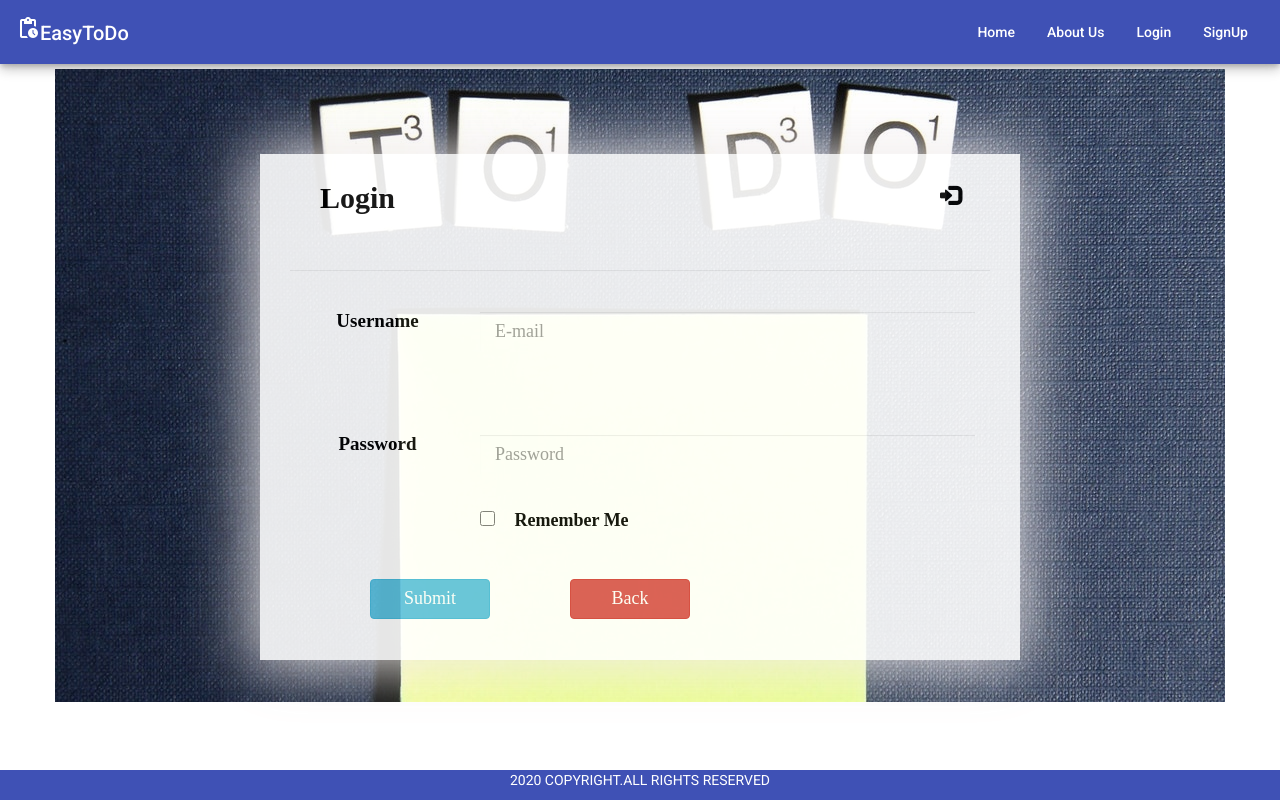
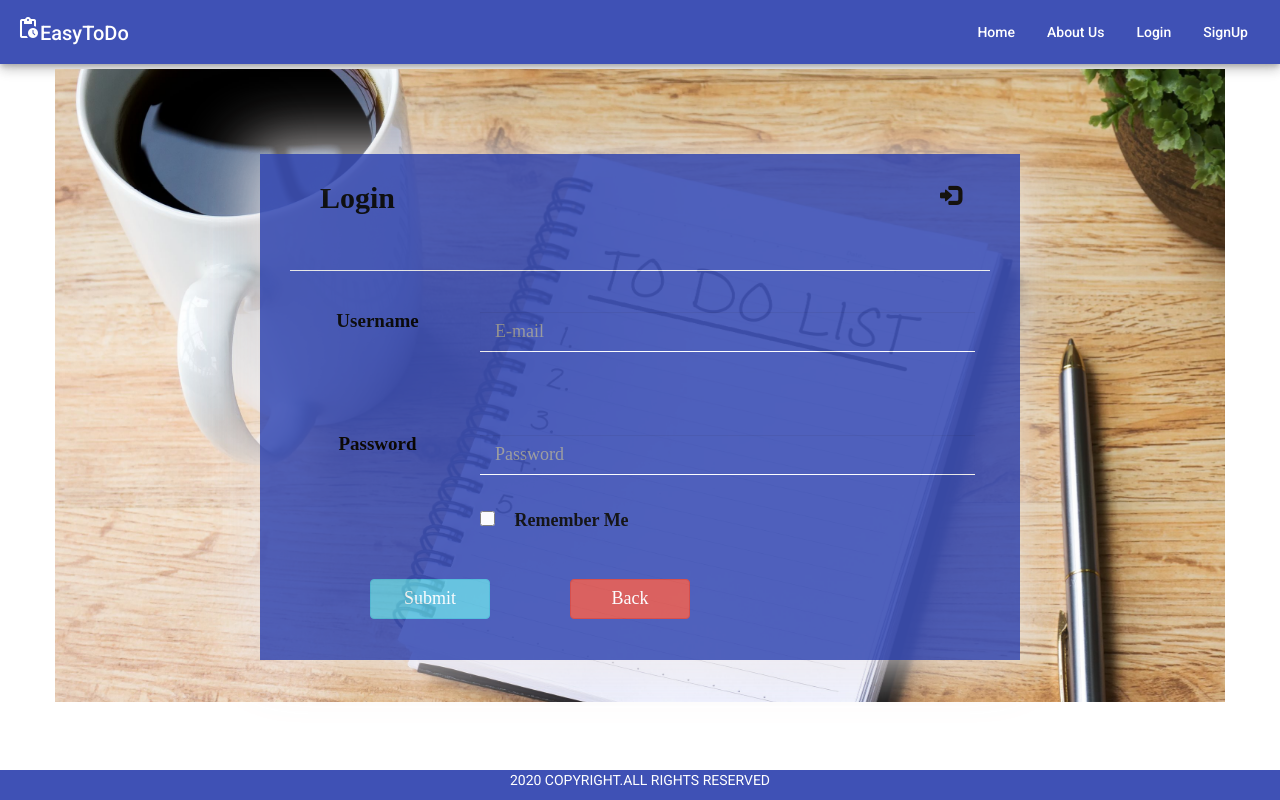
Before and after one commit to SanskritiSingh24/EasyToDo, an Angular app: page /login in a window 1280 px wide. Built offline with nearby package versions, Linux system fonts and the light colour scheme.

Commit message:
Change in UI of login

```diff
--- a/src/app/login/login.component.css
+++ b/src/app/login/login.component.css
@@ -7,11 +7,16 @@
 }
 
 .container{
-    background-image:url('/assets/images/img1.jpg');
+    background-image:url('/assets/images/img2.jpg');
     background-attachment: fixed;
     background-size: cover;
     font-family: 'Times New Roman', Times, serif;
     opacity: 1;
+}
+
+.btn btn-info
+{
+    align-content: center;
 }
 
 h3{
@@ -39,7 +44,7 @@ h3{
 .col-md-8{
     margin-top: 80px;
     box-shadow: -1px 1px 60px 10px rgb(240, 235, 235);
-    background: #ffffff;
+    background: #3f51b5;
     opacity: 0.9;
 }
  .label{
```
Also changed, not shown: src/assets/images/img2.jpg (added), src/assets/images/img3.jpg (added).
